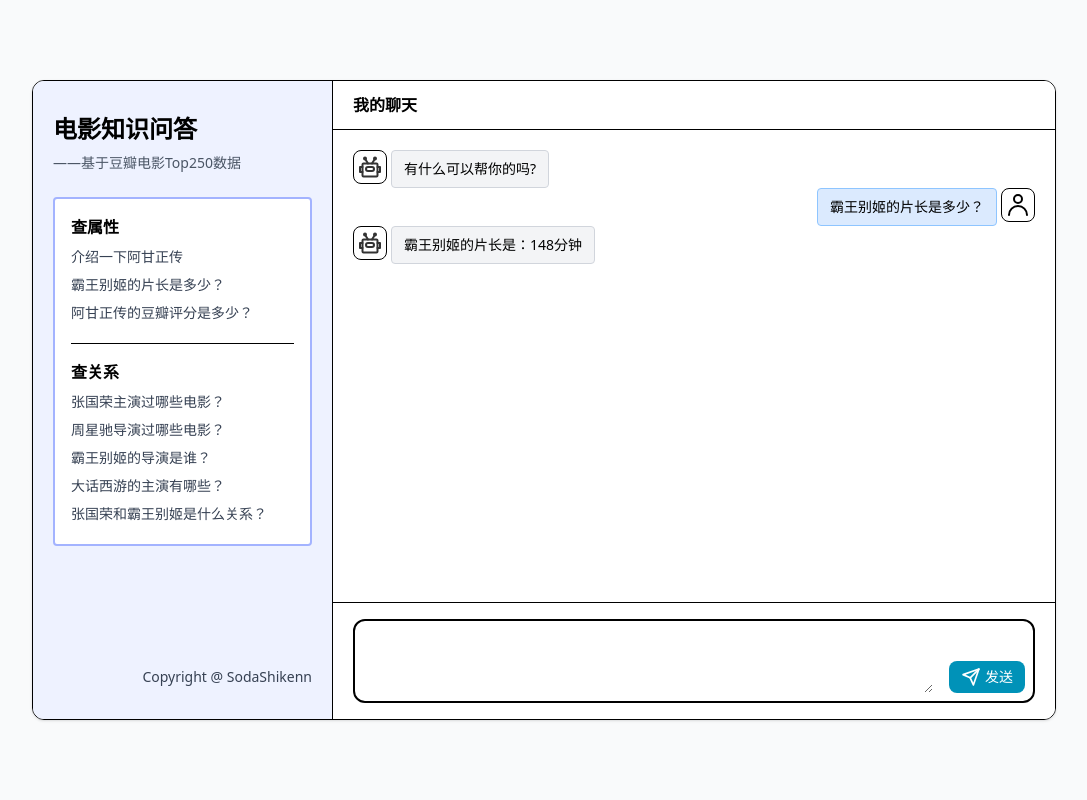
After one commit to SodaShikenn/KBQA_movie, a Flask app: template templates/chat copy.html in a window 1280 px wide. The commit adds this page. Shown: the whole page, without its empty margins (96-1183 px from the left). Run offline with Flask 3, Linux system fonts and the light colour scheme; the template is opened without the code that fills it, so the values that code supplies are empty.

```diff
--- /dev/null
+++ b/app.py
@@ -0,0 +1,10 @@
+from flask import Flask, render_template, request
+
+app = Flask(__name__)
+
+@app.route('/')
+def index():
+    return render_template('chat.html')
+
+if __name__ == '__main__':
+    app.run(debug=True)
--- /dev/null
+++ b/templates/chat copy.html
@@ -0,0 +1,89 @@
+<!DOCTYPE html>
+<html lang="en">
+<head>
+    <meta charset="UTF-8">
+    <meta name="viewport" content="width=device-width, initial-scale=1.0">
+    <title>豆瓣TOP250知识图谱问答机器人</title>
+    <script src="https://cdn.jsdelivr.net/npm/@tailwindcss/browser@4"></script>
+</head>
+<body>
+    <body class="bg-gray-50 h-screen flex justify-center items-center">
+    <div class="h-[80%] w-[80%] border rounded-xl overflow-hidden shadow flex">
+
+        <div class="w-[300px] flex flex-col h-full px-5 py-8 bg-indigo-50 border-r">
+    <div class="flex-1">
+        <h1 class="font-bold text-2xl">电影知识问答</h1>
+        <p class="text-sm mt-2 text-gray-600">——基于豆瓣电影Top250数据</p>
+        <div class="border-2 rounded px-4 border-indigo-300 bg-white mt-6 divide-y">
+            <div class="py-4">
+                <h3 class="font-semibold">查属性</h3>
+                <ul class="leading-7 mt-1 text-sm text-gray-700">
+                    <li>介绍一下阿甘正传</li>
+                    <li>霸王别姬的片长是多少？</li>
+                    <li>阿甘正传的豆瓣评分是多少？</li>
+                </ul>
+            </div>
+            <div class="py-4">
+                <h3 class="font-semibold">查关系</h3>
+                <ul class="leading-7 mt-1 text-sm text-gray-700">
+                    <li>张国荣主演过哪些电影？</li>
+                    <li>周星驰导演过哪些电影？</li>
+                    <li>霸王别姬的导演是谁？</li>
+                    <li>大话西游的主演有哪些？</li>
+                    <li>张国荣和霸王别姬是什么关系？</li>
+                </ul>
+            </div>
+        </div>
+    </div>
+    <div class="text-gray-700 text-sm text-right">
+        Copyright @ <a href="https://github.com/SodaShikenn/KBQA_movie">SodaShikenn</a>
+    </div>
+</div>
+    <div class="bg-white flex-1 flex flex-col">
+    <div class="px-5 py-3 border-b font-semibold">我的聊天</div>
+    <div class="p-5 text-sm flex-1">
+        <div class="space-y-3">
+            <div>
+                <div class="flex space-x-1 items-start">
+                    <div class="border rounded-lg p-1">
+                        <svg width="24" height="24" viewBox="0 0 48 48" fill="none" xmlns="http://www.w3.org/2000/svg"><rect x="9" y="17" width="30" height="26" rx="2" stroke="#333" stroke-width="4" stroke-linecap="round" stroke-linejoin="round"/><path d="M33 9L28 17" stroke="#333" stroke-width="4" stroke-linecap="round" stroke-linejoin="round"/><path d="M15 9L20 17" stroke="#333" stroke-width="4" stroke-linecap="round" stroke-linejoin="round"/><circle cx="34" cy="7" r="2" stroke="#333" stroke-width="4"/><circle cx="14" cy="7" r="2" stroke="#333" stroke-width="4"/><rect x="16" y="24" width="16" height="8" rx="4" fill="none" stroke="#333" stroke-width="4"/><path d="M9 24H4V34H9" stroke="#333" stroke-width="4" stroke-linecap="round" stroke-linejoin="round"/><path d="M39 24H44V34H39" stroke="#333" stroke-width="4" stroke-linecap="round" stroke-linejoin="round"/></svg>
+                    </div>
+                    <div class="border border-gray-300 px-3 py-2 bg-gray-100 rounded">
+                        有什么可以帮你的吗?
+                    </div>
+                </div>
+                <div class="flex space-x-1 items-start justify-end">
+                    <div class="border border-blue-300 px-3 py-2 bg-blue-100 rounded">
+                        霸王别姬的片长是多少？
+                    </div>
+                    <div class="border rounded-lg p-1">
+                        <svg width="24" height="24" viewBox="0 0 48 48" fill="none" xmlns="http://www.w3.org/2000/svg"><circle cx="24" cy="12" r="8" fill="none" stroke="currentColor" stroke-width="4" stroke-linecap="round" stroke-linejoin="round"/><path d="M42 44C42 34.0589 33.9411 26 24 26C14.0589 26 6 34.0589 6 44" stroke="currentColor" stroke-width="4" stroke-linecap="round" stroke-linejoin="round"/></svg>
+                    </div>
+                </div>
+
+                <div class="flex space-x-1 items-start">
+                    <div class="border rounded-lg p-1">
+                        <svg width="24" height="24" viewBox="0 0 48 48" fill="none" xmlns="http://www.w3.org/2000/svg"><rect x="9" y="17" width="30" height="26" rx="2" stroke="#333" stroke-width="4" stroke-linecap="round" stroke-linejoin="round"/><path d="M33 9L28 17" stroke="#333" stroke-width="4" stroke-linecap="round" stroke-linejoin="round"/><path d="M15 9L20 17" stroke="#333" stroke-width="4" stroke-linecap="round" stroke-linejoin="round"/><circle cx="34" cy="7" r="2" stroke="#333" stroke-width="4"/><circle cx="14" cy="7" r="2" stroke="#333" stroke-width="4"/><rect x="16" y="24" width="16" height="8" rx="4" fill="none" stroke="#333" stroke-width="4"/><path d="M9 24H4V34H9" stroke="#333" stroke-width="4" stroke-linecap="round" stroke-linejoin="round"/><path d="M39 24H44V34H39" stroke="#333" stroke-width="4" stroke-linecap="round" stroke-linejoin="round"/></svg>
+                    </div>
+                    <div class="border border-gray-300 px-3 py-2 bg-gray-100 rounded">
+                        霸王别姬的片长是：148分钟
+                    </div>
+                </div>
+            </div>
+        </div>
+    </div>
+
+    <div class="border-t px-5 py-4 text-sm">
+        <div class="flex items-end p-2 space-x-4 border border-2 rounded-xl">
+            <textarea class="flex-1 h-16 px-3 py-1 outline-none" name=""></textarea>
+            <button class="flex items-center bg-cyan-600 text-white rounded-lg px-3 py-1.5 space-x-1">
+                <svg class="w-5 h-5" viewBox="0 0 48 48" fill="none" xmlns="http://www.w3.org/2000/svg"><path d="M43 5L29.7 43L22.1 25.9L5 18.3L43 5Z" stroke="currentColor" stroke-width="4" stroke-linejoin="round"/><path d="M43.0001 5L22.1001 25.9" stroke="currentColor" stroke-width="4" stroke-linecap="round" stroke-linejoin="round"/></svg>
+                <span>发送</span>
+            </button>
+        </div>
+    </div>
+</div>
+    </div>
+</body>
+</body>
+<html>
--- a/templates/js.html
+++ b/templates/js.html
@@ -18,7 +18,6 @@
                 this.dialogs.push({type:type, content:content})
             },
             submit(){
-                console.log(111)
                 this.additem(2, this.question)
                 fetch('/test', {
                     method: 'POST',
```
Also changed, not shown: templates/chat.html (+55 -18 lines).
